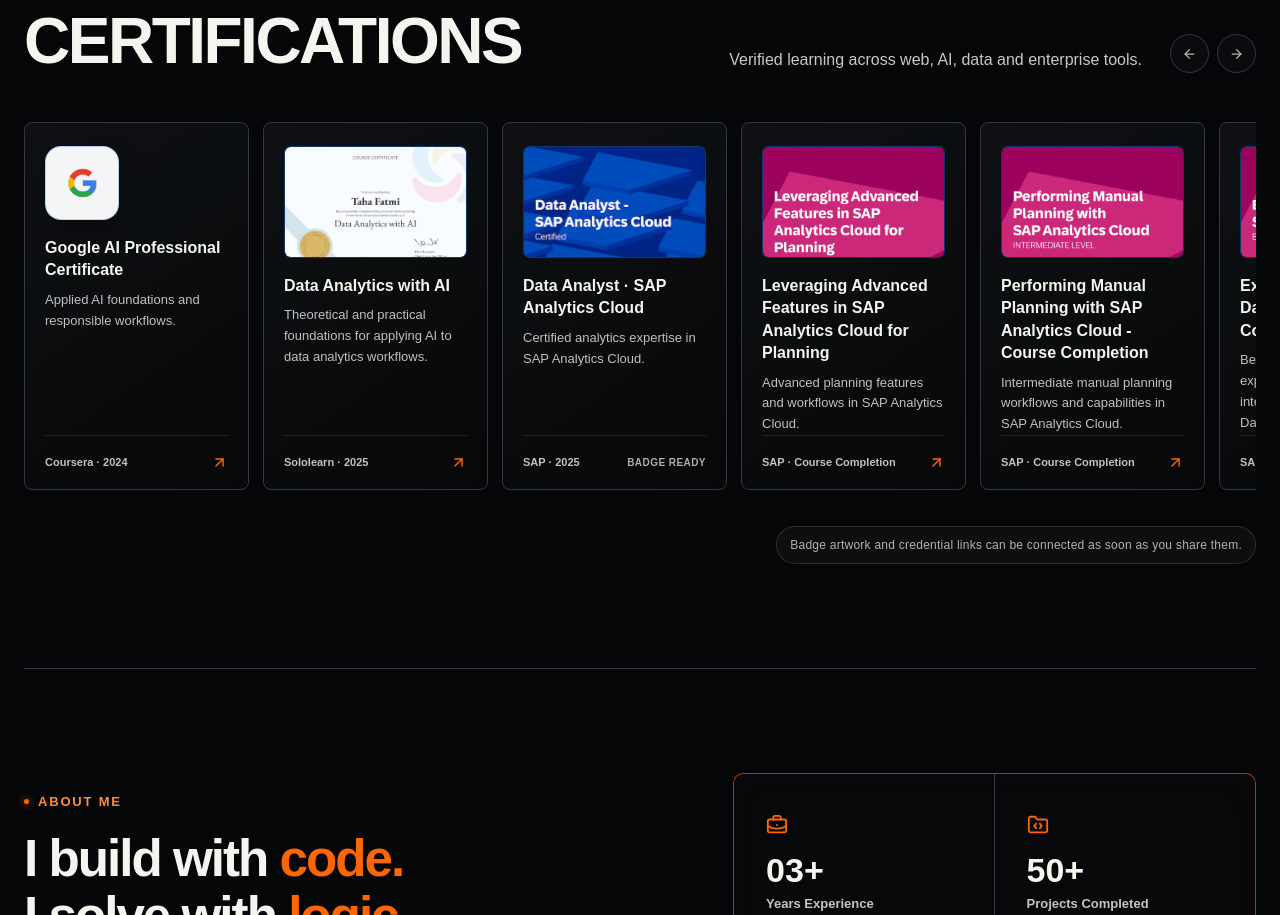
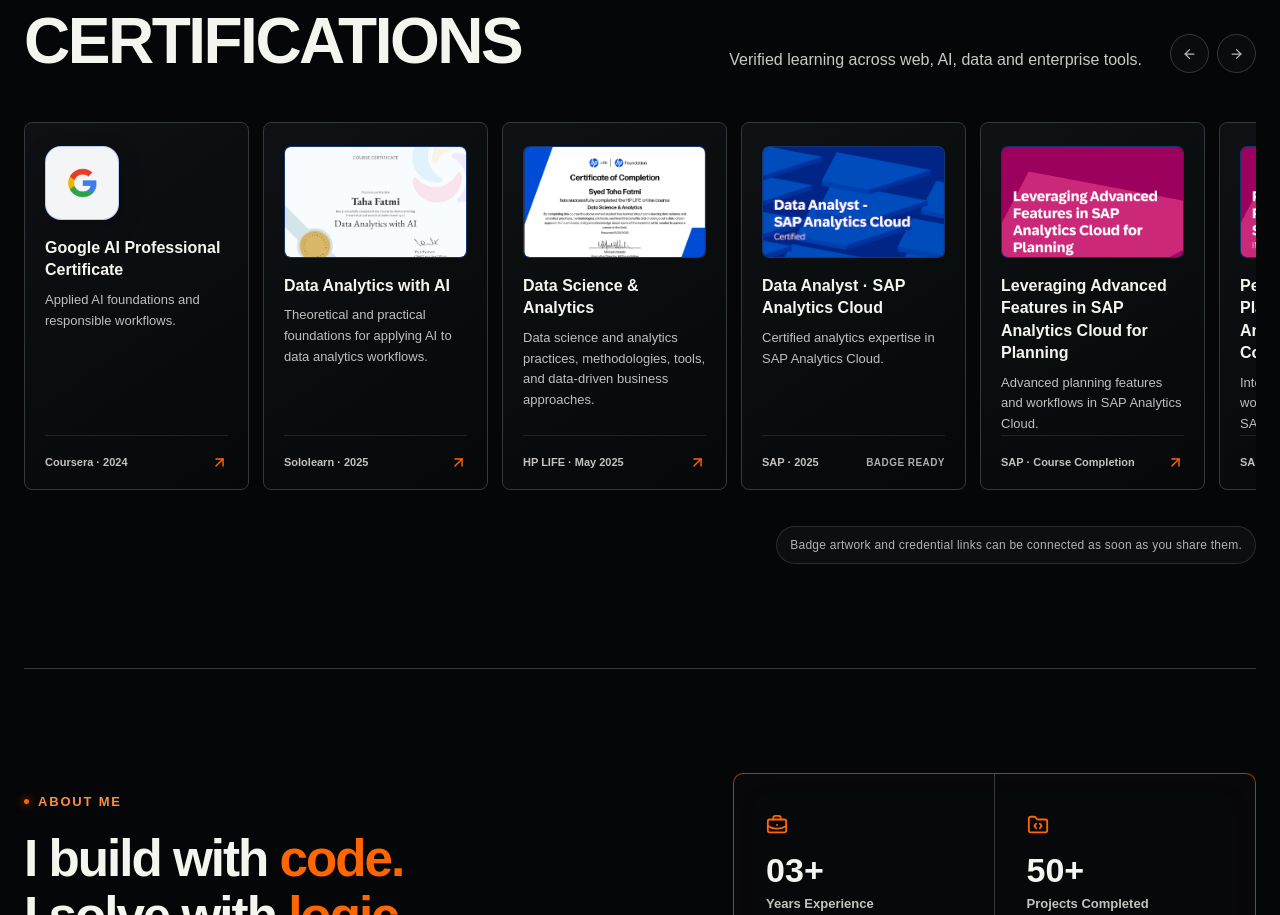
Before and after one commit to tahafatmi1/Taha-Portfolio, a React (Vite) app: page / in a window 1280 px wide. Shown: the part 900-1815 px from the top of the page. Built offline with nearby package versions, Linux system fonts and the light colour scheme.

Commit message:
Add HP LIFE data science certificate

```diff
--- a/src/data/certifications.ts
+++ b/src/data/certifications.ts
@@ -13,6 +13,7 @@
 export const certifications: Certification[] = [
   { title: 'Google AI Professional Certificate', issuer: 'Coursera', year: '2024', description: 'Applied AI foundations and responsible workflows.', mark: 'G', accent: '#4285f4', badge: '/certificates/google-ai-logo.webp', badgeVariant: 'logo', url: 'https://coursera.org/share/5765a13d2b7674ea30241ce1c686d1af' },
   { title: 'Data Analytics with AI', issuer: 'Sololearn', year: '2025', description: 'Theoretical and practical foundations for applying AI to data analytics workflows.', mark: 'SL', accent: '#d84dff', badge: '/certificates/sololearn-data-analytics-with-ai.jpg', url: 'https://www.sololearn.com/certificates/CC-M146HGUA' },
+  { title: 'Data Science & Analytics', issuer: 'HP LIFE', year: 'May 2025', description: 'Data science and analytics practices, methodologies, tools, and data-driven business approaches.', mark: 'HP', accent: '#0f5bd8', badge: '/certificates/hp-life-data-science-analytics.png', url: 'https://www.life-global.org/certificate/c341a948-d124-4845-926f-996f556c292c' },
   { title: 'Data Analyst · SAP Analytics Cloud', issuer: 'SAP', year: '2025', description: 'Certified analytics expertise in SAP Analytics Cloud.', mark: 'SAP', accent: '#16a8e0', badge: '/certificates/sap-analytics-cloud.png' },
   { title: 'Leveraging Advanced Features in SAP Analytics Cloud for Planning', issuer: 'SAP', year: 'Course Completion', description: 'Advanced planning features and workflows in SAP Analytics Cloud.', mark: 'SAP', accent: '#cc2478', badge: '/certificates/sap-analytics-cloud-planning.png', url: 'https://badger.learning.sap.com/verify/xomud-fobop-kamuc-dypic-nuvan' },
   { title: 'Performing Manual Planning with SAP Analytics Cloud - Course Completion', issuer: 'SAP', year: 'Course Completion', description: 'Intermediate manual planning workflows and capabilities in SAP Analytics Cloud.', mark: 'SAP', accent: '#cc2478', badge: '/certificates/sap-analytics-cloud-manual-planning.png', url: 'https://badger.learning.sap.com/verify/xymop-kygut-vifit-docov-rusat' },
```
Also changed, not shown: public/certificates/hp-life-data-science-analytics.png (added).
